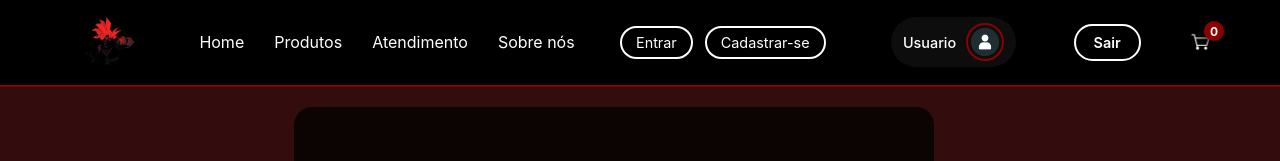
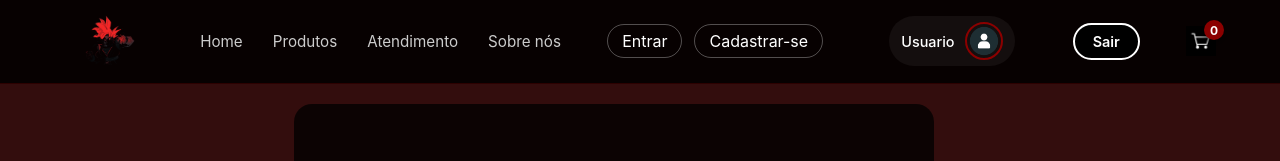
Before and after one commit to victinho12/shift-store-web, a website with bundled scripts: page client/front/view/produto_uni.html in a window 1280 px wide. Shown: the top 161 px of the page. Built offline with nearby package versions, Linux system fonts and the light colour scheme; no server answers.

Commit message:
commiting

```diff
--- a/client/front/style/index.css
+++ b/client/front/style/index.css
@@ -15,57 +15,140 @@ body {
 
 /* ================= HEADER ================= */
 .conteiner-header {
-  background-color: black;
+  background: rgba(0, 0, 0, 0.85);
+  backdrop-filter: blur(10px);
+
   display: flex;
   align-items: center;
   justify-content: space-between;
-  padding: 15px 5%;
-  border-bottom: 2px solid #8b0000;
-}
-.conteiner-header {
+
+  padding: 14px 5%;
+
+  border-bottom: 1px solid rgba(255, 0, 0, 0.15);
+
   position: sticky;
   top: 0;
   z-index: 1000;
 }
+
+/* Logo */
 .header img {
   width: 90px;
 }
 
+/* Navegação central */
 .header-infos {
   display: flex;
   gap: 30px;
 }
 
 .header-infos a {
+  color: #ccc;
+  text-decoration: none;
+  font-size: 0.95rem;
+  transition: 0.3s;
+  position: relative;
+}
+.header-infos a::after {
+  content: "";
+  position: absolute;
+  width: 0%;
+  height: 2px;
+  bottom: -4px;
+  left: 0;
+  background: #ff2e2e;
+  transition: 0.3s;
+}
+
+.header-infos a:hover::after {
+  width: 100%;
+}
+
+.header-infos a:hover {
   color: white;
-  text-decoration: none;
-  font-size: 1rem;
-  transition: color 0.3s;
 }
 
 .header-infos a:hover {
   color: rgb(150, 24, 24);
 }
 
+/* Entrar / Cadastrar / Carrinho */
 .entrar-cadastrar {
   display: flex;
-  gap: 10px;
+  align-items: center;
+  gap: 12px;
 }
 
 .entrar-cadastrar a {
+  color: white;
   text-decoration: none;
-  color: white;
-  font-size: 0.9rem;
-  background-color: black;
-  border-radius: 16px;
   padding: 6px 14px;
-  border: 2px solid white;
+
+  border-radius: 20px;
+  border: 1px solid rgba(255,255,255,0.3);
+
   transition: 0.3s;
 }
 
 .entrar-cadastrar a:hover {
-  background-color: rgb(150, 24, 24);
-  border-color: rgb(150, 24, 24);
+  background: #8b0000;
+  border-color: #8b0000;
+}
+/* ================= CARRINHO ================= */
+.carrinhoStyle {
+  position: relative;
+  display: flex;
+  align-items: center;
+  gap: 6px;
+  cursor: pointer;
+}
+
+/* Ícone */
+.carrinhoStyle img {
+  width: 30px;
+  height: 30px;
+  object-fit: contain;
+  transition: transform 0.3s ease;
+}
+
+/* Badge (quantidade) */
+#carrinho {
+  position: absolute;
+  top: -6px;
+  right: -8px;
+  background: #8b0000;
+  color: white;
+  font-size: 0.75rem;
+  font-weight: bold;
+  min-width: 20px;
+  height: 20px;
+  padding: 0 6px;
+  border-radius: 50%;
+  display: flex;
+  align-items: center;
+  justify-content: center;
+  box-shadow: 0 3px 8px rgba(0, 0, 0, 0.6);
+  transition: transform 0.2s ease;
+}
+
+.carrinhoStyle:hover #carrinho {
+  transform: scale(1.1);
+}
+.conteiner{
+  width: 100%;
+  text-align: center;
+  align-items: center;
+}
+#tendencias{
+  align-items: center;
+  text-align: center;
+  margin: 5%;
+}
+
+
+.entrar-cadastrar img {
+  width: 28px;
+  cursor: pointer;
 }
 #user-icon {
   display: flex;
@@ -98,9 +181,8 @@ body {
   height: 38px;
   border-radius: 50%;
   object-fit: cover;
-  border: 2px solid hsl(0, 100%, 27%);
+  border: 2px solid #8b0000;
 }
-
 /* ================= LOGOUT ================= */
 .logoutClass {
   display: flex;
--- a/client/front/style/produto_uni.css
+++ b/client/front/style/produto_uni.css
@@ -14,14 +14,17 @@ body {
 
 /* ================= HEADER ================= */
 .conteiner-header {
-  background-color: black;
+  background: rgba(0, 0, 0, 0.85);
+  backdrop-filter: blur(10px);
+
   display: flex;
   align-items: center;
   justify-content: space-between;
-  padding: 15px 5%;
-  border-bottom: 2px solid #8b0000;
-}
-.conteiner-header {
+
+  padding: 14px 5%;
+
+  border-bottom: 1px solid rgba(255, 0, 0, 0.15);
+
   position: sticky;
   top: 0;
   z-index: 1000;
@@ -39,10 +42,29 @@ body {
 }
 
 .header-infos a {
+  color: #ccc;
+  text-decoration: none;
+  font-size: 0.95rem;
+  transition: 0.3s;
+  position: relative;
+}
+.header-infos a::after {
+  content: "";
+  position: absolute;
+  width: 0%;
+  height: 2px;
+  bottom: -4px;
+  left: 0;
+  background: #ff2e2e;
+  transition: 0.3s;
+}
+
+.header-infos a:hover::after {
+  width: 100%;
+}
+
+.header-infos a:hover {
   color: white;
-  text-decoration: none;
-  font-size: 1rem;
-  transition: color 0.3s;
 }
 
 .header-infos a:hover {
@@ -57,21 +79,20 @@ body {
 }
 
 .entrar-cadastrar a {
+  color: white;
   text-decoration: none;
-  color: white;
-  font-size: 0.9rem;
-  background-color: black;
-  border-radius: 18px;
   padding: 6px 14px;
-  border: 2px solid white;
+
+  border-radius: 20px;
+  border: 1px solid rgba(255,255,255,0.3);
+
   transition: 0.3s;
 }
 
 .entrar-cadastrar a:hover {
-  background-color: rgb(150, 24, 24);
-  border-color: rgb(150, 24, 24);
+  background: #8b0000;
+  border-color: #8b0000;
 }
-
 /* ================= CARRINHO ================= */
 .carrinhoStyle {
   position: relative;
@@ -111,6 +132,16 @@ body {
 
 .carrinhoStyle:hover #carrinho {
   transform: scale(1.1);
+}
+.conteiner{
+  width: 100%;
+  text-align: center;
+  align-items: center;
+}
+#tendencias{
+  align-items: center;
+  text-align: center;
+  margin: 5%;
 }
 
 
@@ -183,8 +214,6 @@ body {
   transform: scale(0.96);
   box-shadow: 0 3px 8px rgba(0, 0, 0, 0.6);
 }
-
-
 
 
 
```
